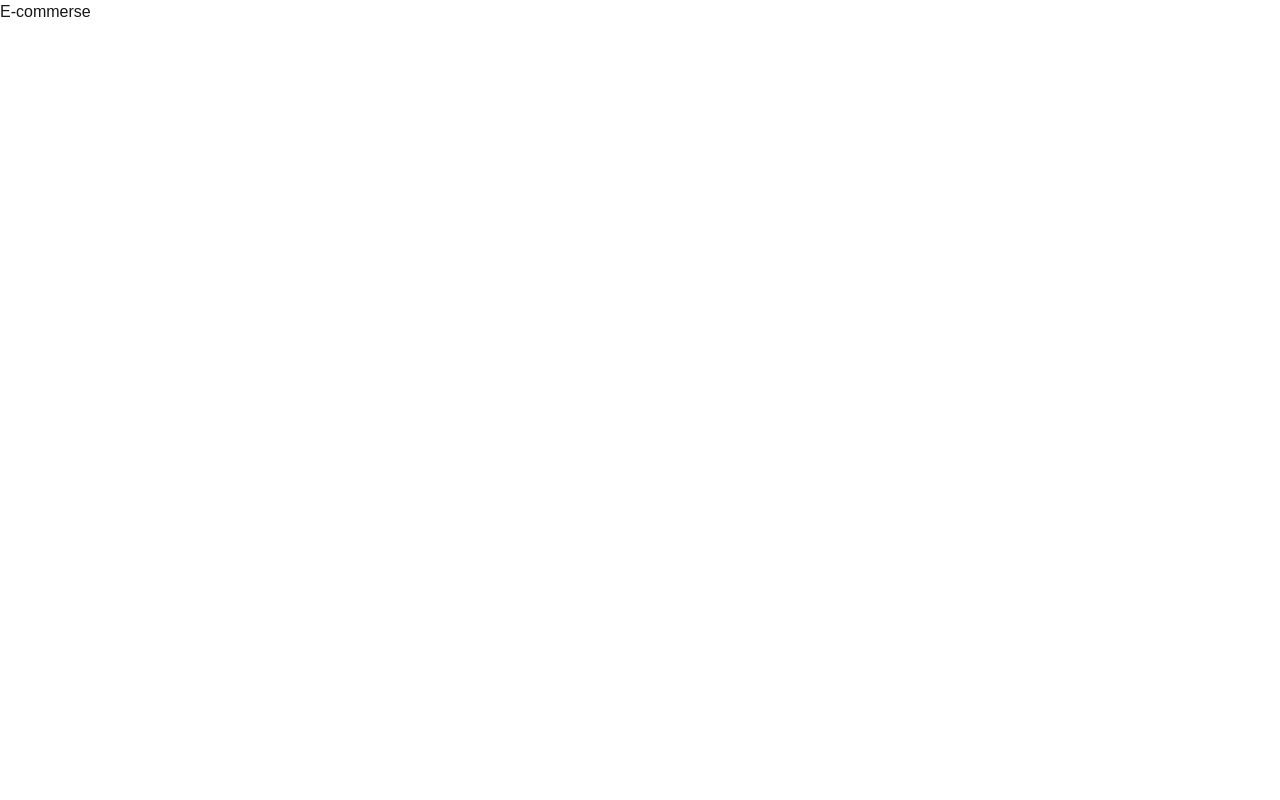
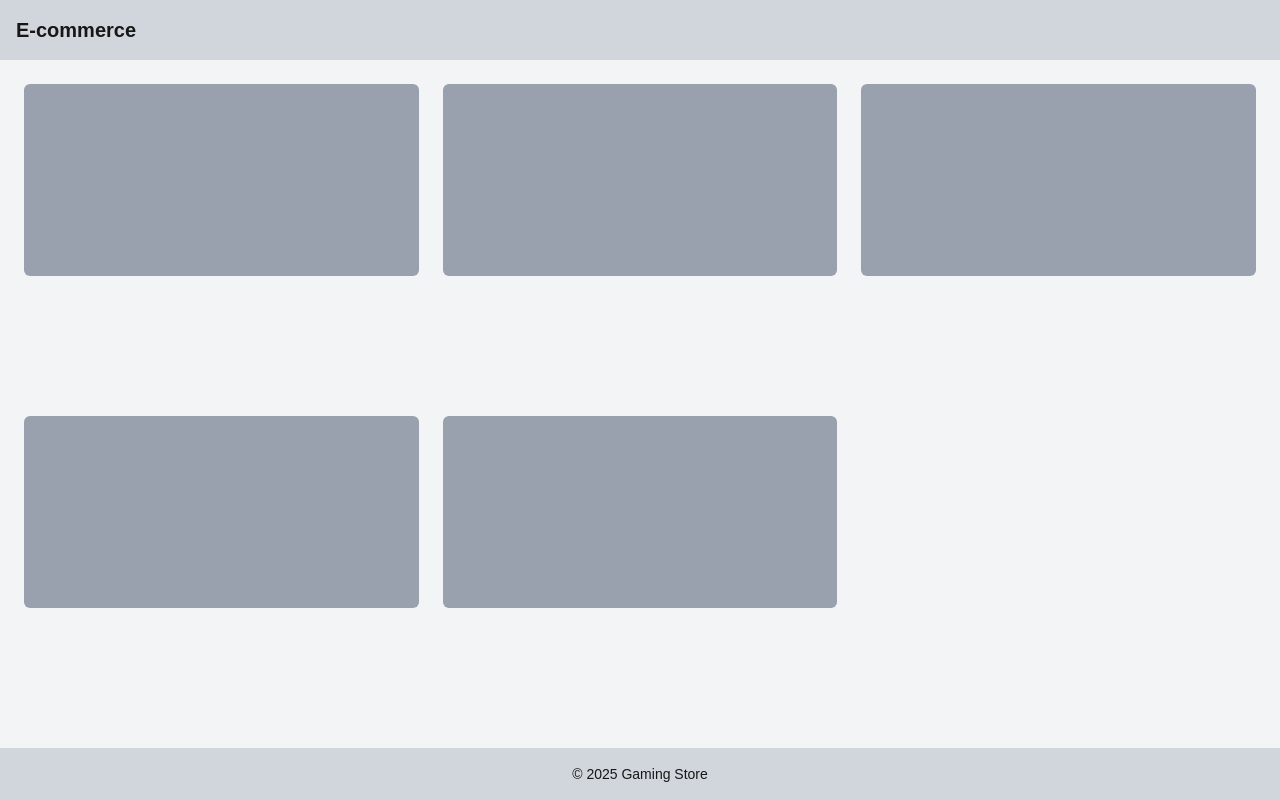
Before and after one commit to Erikvanauger/ecommerce, a Next.js app: page / in a window 1280 px wide. Built offline with nearby package versions, Linux system fonts and the light colour scheme.

Commit message:
wireframe1

```diff
--- a/src/app/page.tsx
+++ b/src/app/page.tsx
@@ -2,8 +2,22 @@
 
 export default function Home() {
   return (
-    <div>
-      <h1>E-commerse</h1>
+    <div className="min-h-screen bg-gray-100 flex flex-col">
+      <header className="bg-gray-300 p-4">
+        <h1 className="text-xl font-bold">E-commerce</h1>
+      </header>
+
+      <main className="flex-1 p-6 grid grid-cols-1 md:grid-cols-3 gap-6">
+        <div className="bg-gray-400 h-48 rounded-md"></div>
+        <div className="bg-gray-400 h-48 rounded-md"></div>
+        <div className="bg-gray-400 h-48 rounded-md"></div>
+        <div className="bg-gray-400 h-48 rounded-md"></div>
+        <div className="bg-gray-400 h-48 rounded-md"></div>
+      </main>
+
+      <footer className="bg-gray-300 p-4 text-center">
+        <p className="text-sm">© 2025 Gaming Store</p>
+      </footer>
     </div>
   );
 }
```
